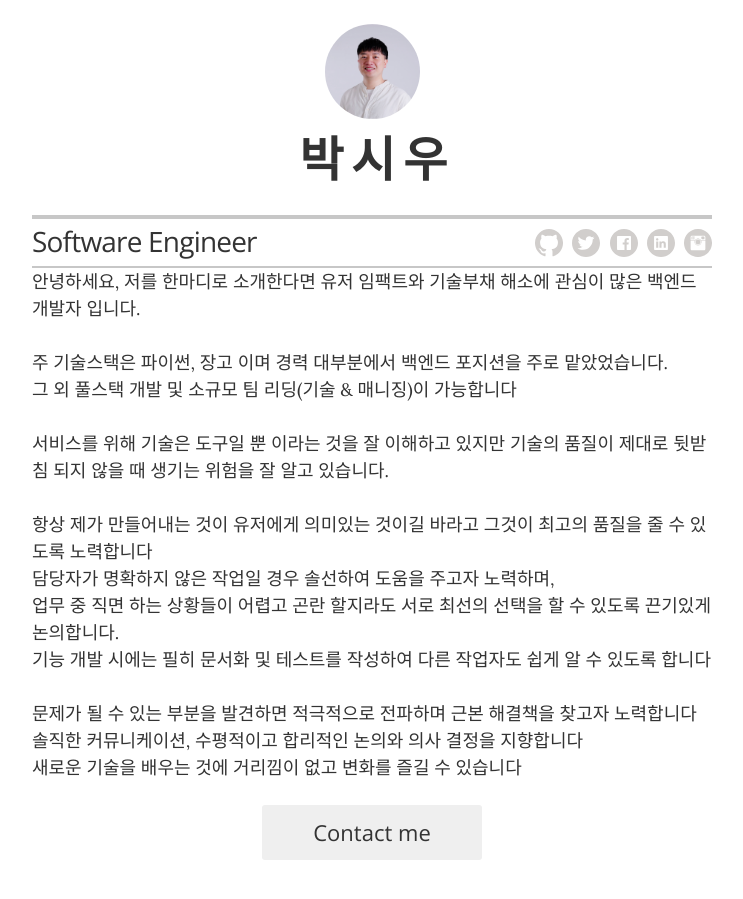
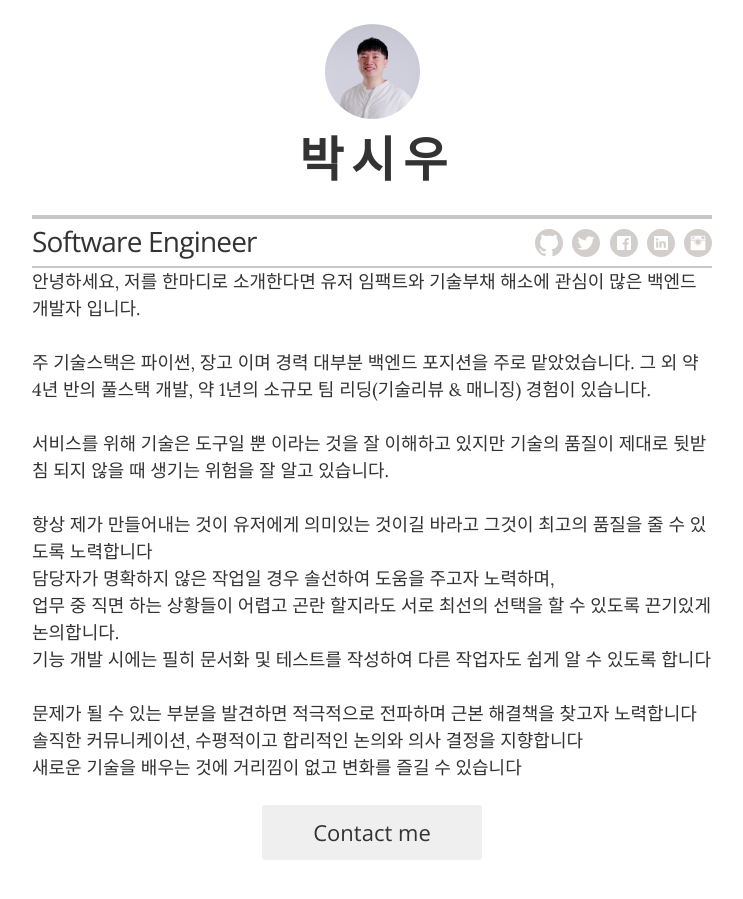
Before and after one commit to Shiwoo-Park/resume, a Jekyll site: the page built from index.html, in a window 1280 px wide and 900 px high. Shown: the whole window, without its empty margins (268-1011 px from the left). Built offline with Jekyll 4.4.1, drawn with Linux system fonts in a browser that asks for light colours.

Commit message:
updated resume

```diff
--- a/_config.yml
+++ b/_config.yml
@@ -16,7 +16,7 @@
 resume_contact_telephone: ""
 resume_contact_address: ""
 resume_header_contact_info: "woozin23@gmail.com"
-resume_header_intro: "안녕하세요, 저를 한마디로 소개한다면 유저 임팩트와 기술부채 해소에 관심이 많은 백엔드 개발자 입니다.<br/><br/>주 기술스택은 파이썬, 장고 이며 경력 대부분에서 백엔드 포지션을 주로 맡았었습니다.<br/>그 외 풀스택 개발 및 소규모 팀 리딩(기술 & 매니징)이 가능합니다<br/><br/>서비스를 위해 기술은 도구일 뿐 이라는 것을 잘 이해하고 있지만 기술의 품질이 제대로 뒷받침 되지 않을 때 생기는 위험을 잘 알고 있습니다.<br/><br/>항상 제가 만들어내는 것이 유저에게 의미있는 것이길 바라고 그것이 최고의 품질을 줄 수 있도록 노력합니다<br/>담당자가 명확하지 않은 작업일 경우 솔선하여 도움을 주고자 노력하며, <br/>업무 중 직면 하는 상황들이 어렵고 곤란 할지라도 서로 최선의 선택을 할 수 있도록 끈기있게 논의합니다.<br/>기능 개발 시에는 필히 문서화 및 테스트를 작성하여 다른 작업자도 쉽게 알 수 있도록 합니다<br/><br/>문제가 될 수 있는 부분을 발견하면 적극적으로 전파하며 근본 해결책을 찾고자 노력합니다<br/>솔직한 커뮤니케이션, 수평적이고 합리적인 논의와 의사 결정을 지향합니다<br/>새로운 기술을 배우는 것에 거리낌이 없고 변화를 즐길 수 있습니다"
+resume_header_intro: "안녕하세요, 저를 한마디로 소개한다면 유저 임팩트와 기술부채 해소에 관심이 많은 백엔드 개발자 입니다.<br/><br/>주 기술스택은 파이썬, 장고 이며 경력 대부분 백엔드 포지션을 주로 맡았었습니다. 그 외 약 4년 반의 풀스택 개발, 약 1년의 소규모 팀 리딩(기술리뷰 & 매니징) 경험이 있습니다.<br/><br/>서비스를 위해 기술은 도구일 뿐 이라는 것을 잘 이해하고 있지만 기술의 품질이 제대로 뒷받침 되지 않을 때 생기는 위험을 잘 알고 있습니다.<br/><br/>항상 제가 만들어내는 것이 유저에게 의미있는 것이길 바라고 그것이 최고의 품질을 줄 수 있도록 노력합니다<br/>담당자가 명확하지 않은 작업일 경우 솔선하여 도움을 주고자 노력하며, <br/>업무 중 직면 하는 상황들이 어렵고 곤란 할지라도 서로 최선의 선택을 할 수 있도록 끈기있게 논의합니다.<br/>기능 개발 시에는 필히 문서화 및 테스트를 작성하여 다른 작업자도 쉽게 알 수 있도록 합니다<br/><br/>문제가 될 수 있는 부분을 발견하면 적극적으로 전파하며 근본 해결책을 찾고자 노력합니다<br/>솔직한 커뮤니케이션, 수평적이고 합리적인 논의와 의사 결정을 지향합니다<br/>새로운 기술을 배우는 것에 거리낌이 없고 변화를 즐길 수 있습니다"
 # <br/><br/>도메인 또는 기술 스택 관점에서 새로운 경험을 얻을 수 있는 회사를 찾고있고, 특히 개인적으로 환경, 금융, AI 관련 사업분야를 가진 회사 이면서 Back-end Developer, DevOps Engineer, Python 기반 back-end 팀 리더 포지션에 관심이 있습니다.<br/>새로운 기술을 배우는 것에 거리낌이 없고 변화를 즐길 수 있습니다"
 # resume_header_intro: "깔끔한 정리 능력과 솔직한 커뮤니케이션이 특징인 9년차 백엔드 개발자.<br/><br/>여러 회사에서의 업무 경력 및 프리랜서, 온라인 강사 등의 풍부한 경험을 통해 다양한 업무 노하우들을 보유하고 있으며 사람 및 업무 적응력이 좋은편.<br/><br/>전체 경력 중, 거대 레거시를 담당하며 신규 기능을 개발한 기간이 상당히 길어서 복잡한 커뮤니케이션 & 유지보수에 매우 익숙하고 기술부채 해소에 관심이 많음."
 #resume_header_intro: "<p>파이썬을 사랑하고 책임감, 신뢰, 융통성, 긍정적 에너지를 중요하게 생각하는 개발자</p>"
```
